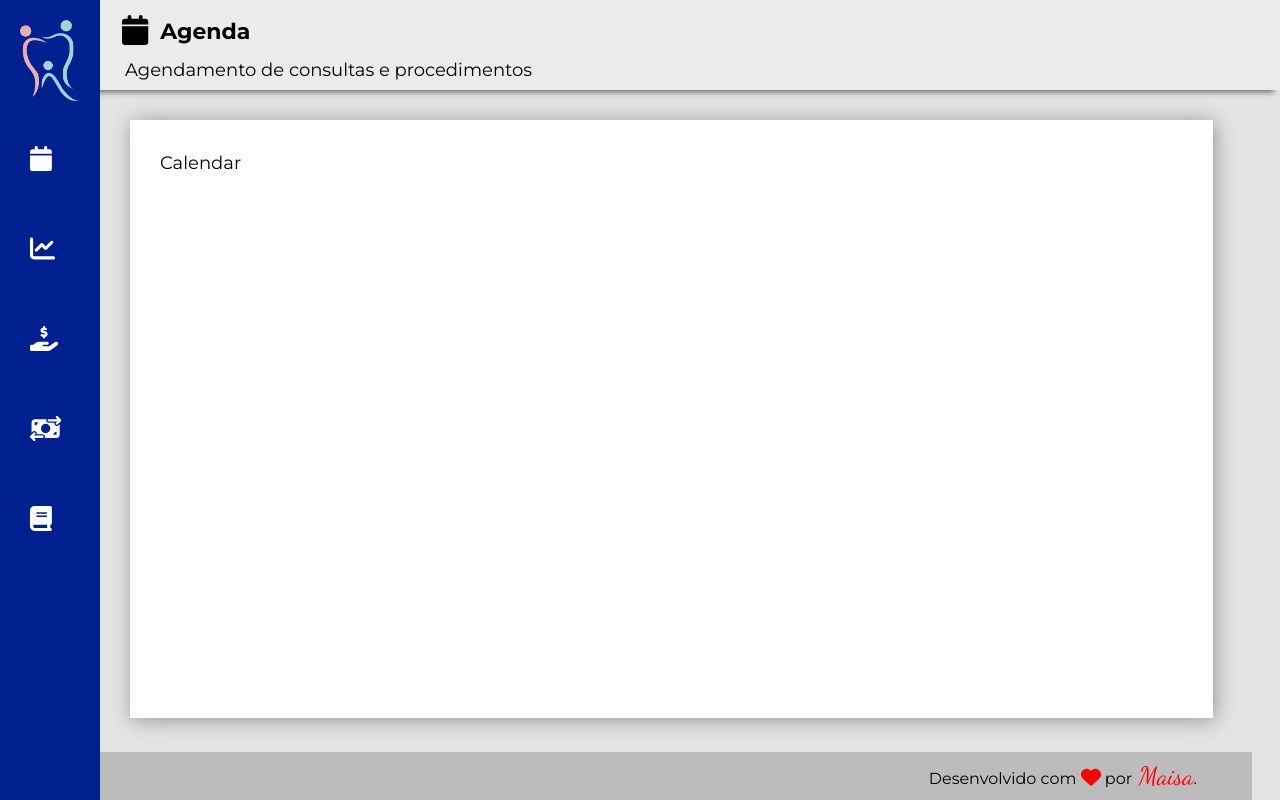
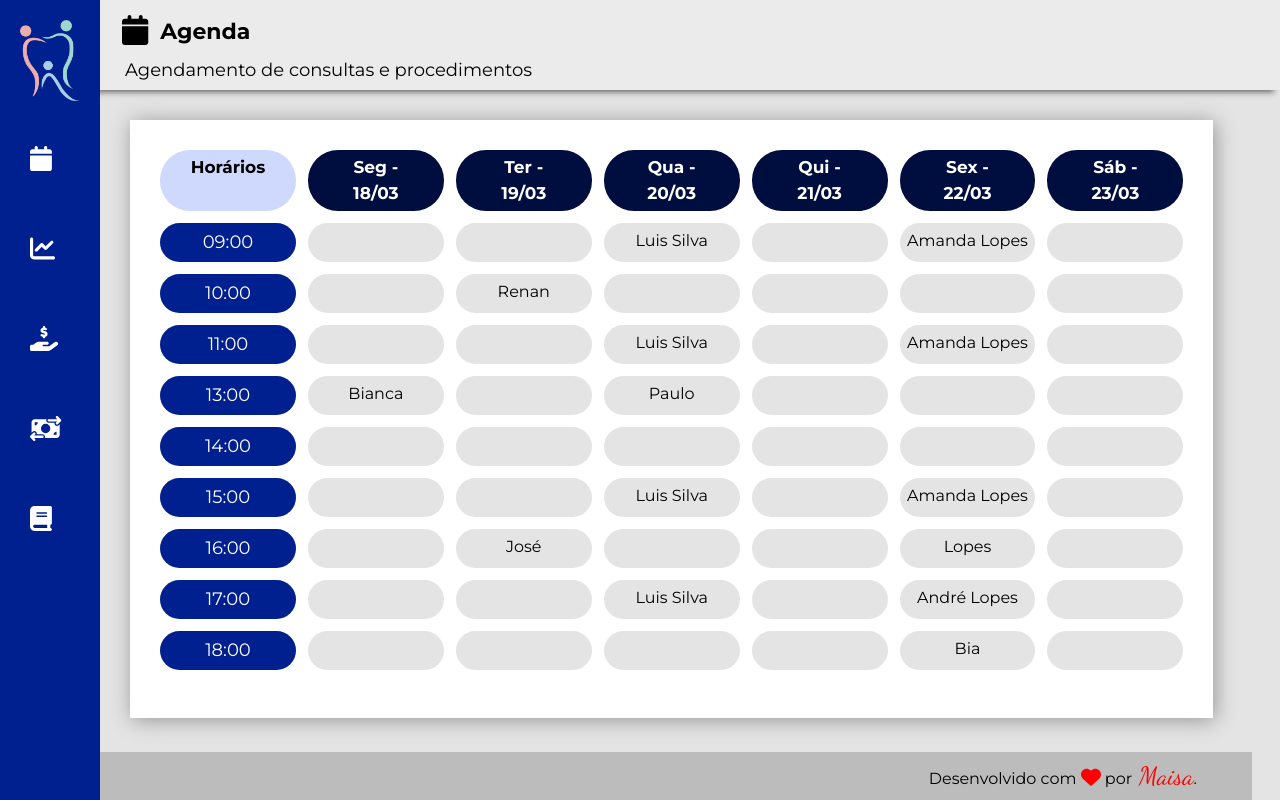
Before and after one commit to maisappreis/dental-clinic-web-system, a Next.js app in the folder frontend/: page / in a window 1280 px wide. Built offline with nearby package versions, Linux system fonts and the light colour scheme.

Commit message:
feat(front): The calendar has been implemented.

```diff
--- /dev/null
+++ b/frontend/src/app/pages/calendar/Calendar.module.css
@@ -0,0 +1,37 @@
+.week {
+    font-weight: bold;
+    padding: 5px 30px;
+    text-align: center;
+    border-radius: 30px;
+    font-size: 17px;
+}
+
+.blue {
+    background-color: var(--blue-dark-color);
+    color: white;
+}
+
+.bluedark {
+    background-color: var(--blue-darker-color);
+    color: white;
+}
+
+.lightblue {
+    background-color: var(--blue-light-color);
+}
+
+.gray {
+    background-color: var(--gray-dark-color);
+}
+
+.graylight {
+    background-color: var(--gray-light-color);
+    color: black;
+    font-size: 16px;
+}
+
+.schedule {
+    text-align: center;
+    padding: 6px 0;
+    border-radius: 30px;
+}
--- /dev/null
+++ b/frontend/src/app/pages/calendar/appointments.jsx
@@ -0,0 +1,14 @@
+import styles from "./Calendar.module.css";
+
+export default function Appointments({ time, appointments }) {
+    return (
+      <>
+        <div className={`${styles.schedule} ${styles.blue}`}>{time}</div>
+        {appointments.map((appointment, index) => (
+          <div key={index} className={`${styles.schedule} ${styles.graylight}`}>
+            {appointment}
+          </div>
+        ))}
+      </>
+    );
+  }
--- a/frontend/src/app/pages/calendar/page.tsx
+++ b/frontend/src/app/pages/calendar/page.tsx
@@ -1,7 +1,41 @@
+import styles from "./Calendar.module.css";
+import Appointments from "./Appointments";
+
+const daysOfWeek = [
+  { dayWeek: "Seg", day: "18/03" },
+  { dayWeek: "Ter", day: "19/03" },
+  { dayWeek: "Qua", day: "20/03" },
+  { dayWeek: "Qui", day: "21/03" },
+  { dayWeek: "Sex", day: "22/03" },
+  { dayWeek: "Sáb", day: "23/03" },
+];
+
+const appointments = [
+  { time: "09:00", appointments: ["", "", "Luis Silva", "", "Amanda Lopes", ""] },
+  { time: "10:00", appointments: ["", "Renan", "", "", "", ""] },
+  { time: "11:00", appointments: ["", "", "Luis Silva", "", "Amanda Lopes", ""] },
+  { time: "13:00", appointments: ["Bianca", "", "Paulo", "", "", ""] },
+  { time: "14:00", appointments: ["", "", "", "", "", ""] },
+  { time: "15:00", appointments: ["", "", "Luis Silva", "", "Amanda Lopes", ""] },
+  { time: "16:00", appointments: ["", "José", "", "", "Lopes", ""] },
+  { time: "17:00", appointments: ["", "", "Luis Silva", "", "André Lopes", ""] },
+  { time: "18:00", appointments: ["", "", "", "", "Bia", ""] },
+]
+
 export default function Calendar() {
   return (
     <div className="content">
-      Calendar
+      <div className="grid grid-cols-7 gap-3">
+        <div className={`${styles.week} ${styles.lightblue}`}>Horários</div>
+        {daysOfWeek.map((day, index) => (
+          <div key={index} className={`${styles.week} ${styles.bluedark}`}>
+            {day.dayWeek} - {day.day}
+          </div>
+        ))}
+        {appointments.map((appointment) => (
+          <Appointments key={appointment.time} time={appointment.time} appointments={appointment.appointments} />
+        ))}
+      </div>
     </div>
   )
 }
```
